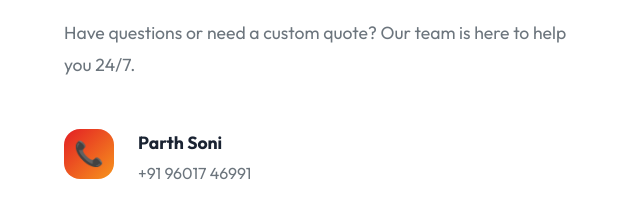
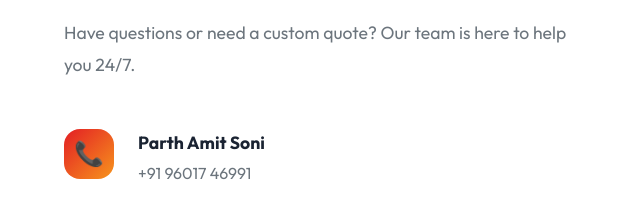
Before and after one commit to mkdhruv09/devtravels, a plain HTML site: page index.html in a window 1280 px wide. Shown: the part 5362-5577 px from the top of the page, 0-640 px from the left. Drawn offline with Linux system fonts and the light colour scheme.

Commit message:
Update name from 'Parth Soni' to 'Parth Amit Soni'

```diff
--- a/index.html
+++ b/index.html
@@ -398,7 +398,7 @@
                         <div class="contact-method">
                             <div class="method-icon">📞</div>
                             <div class="method-content">
-                                <h4>Parth Soni</h4>
+                                <h4>Parth Amit Soni</h4>
                                 <a href="tel:+911234567890">+91 96017 46991</a>
                             </div>
                         </div>
```
